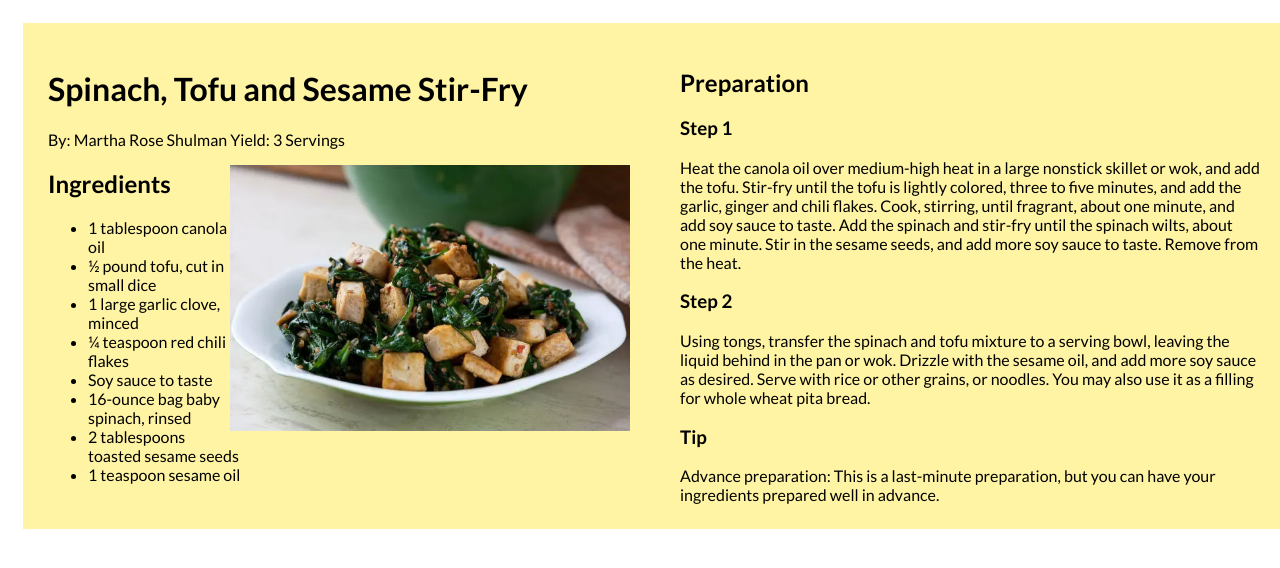
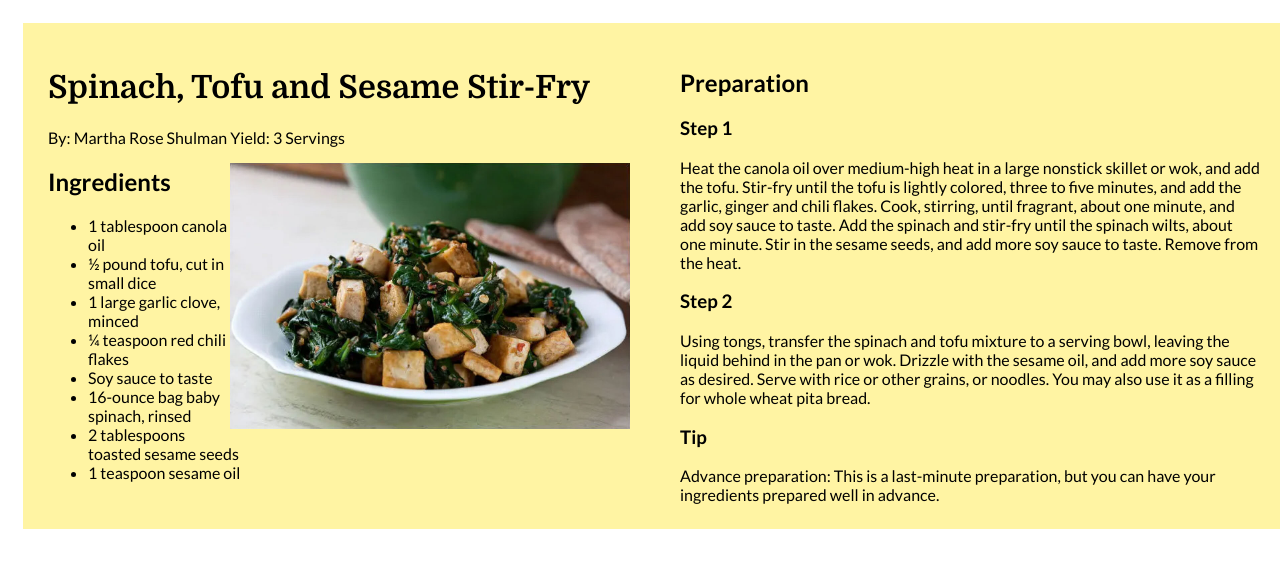
Before and after one commit to bkzampin/excersize-7-, a plain HTML site: page index.html in a window 1280 px wide. Shown: the top 568 px of the page. Drawn offline with Linux system fonts and the light colour scheme.

Commit message:
fixed fonts

```diff
--- a/index.html
+++ b/index.html
@@ -18,9 +18,12 @@
 <link href="https://fonts.googleapis.com/css2?family=Domine:wght@400..700&family=Lato:ital,wght@0,100;0,300;0,400;0,700;0,900;1,100;1,300;1,400;1,700;1,900&display=swap" rel="stylesheet">
 
 </head>
+  <style>
 
+    h1 {
+    font-family: "Domine", serif;
+  }
 
-  <style>
 
 div.mycontainer {
   width: 100%;
@@ -35,9 +38,6 @@ div.mycontainer div {
   float: left;
  font-family: "Lato", sans-serif;
     }
-
-.h1 {   font-family: "Domine", serif;
-}
 
 </style>
 <body>
@@ -95,6 +95,5 @@ Tip
 Advance preparation: This is a last-minute preparation, but you can have your ingredients prepared well in advance.
   </div>
 </div>
-<body>
-
 </body>
+</html>
```
